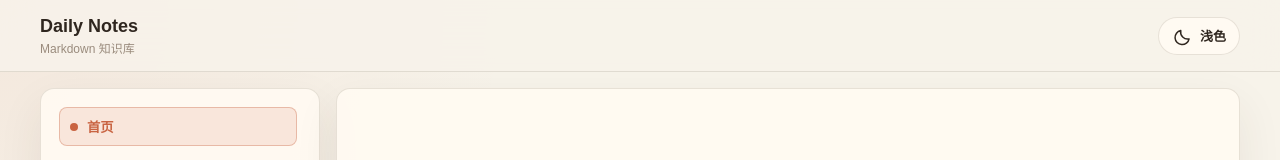
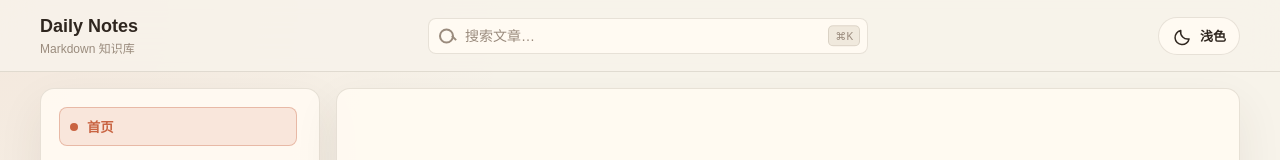
Before and after one commit to donglisuccess/daily-notes, a Vue app: page / in a window 1280 px wide. Shown: the top 160 px of the page. Built offline with nearby package versions, Linux system fonts and the light colour scheme.

Commit message:
fix: correct login page redirect behavior

```diff
--- a/src/components/AppHeader.vue
+++ b/src/components/AppHeader.vue
@@ -1,6 +1,9 @@
 <script setup lang="ts">
 import ThemeToggle from './ThemeToggle.vue';
 import IconMenu from './icons/IconMenu.vue';
+import { useNotes } from '@/composables/useNotes';
+import { useRouter } from 'vue-router';
+import { computed, nextTick, onBeforeUnmount, onMounted, ref } from 'vue';
 
 defineProps<{ theme: 'light' | 'dark' }>();
 const emit = defineEmits<{
@@ -8,6 +11,99 @@ const emit = defineEmits<{
   (e: 'toggle-menu'): void;
   (e: 'navigate-home'): void;
 }>();
+
+const { noteFiles } = useNotes();
+const router = useRouter();
+
+const searchQuery = ref('');
+const searchVisible = ref(false);
+const searchInputRef = ref<HTMLInputElement>();
+const activeIndex = ref(-1);
+let searchFrame: number | undefined;
+
+const filteredNotes = computed(() => {
+  const q = searchQuery.value.trim().toLowerCase();
+  if (!q) {
+    return [];
+  }
+  return noteFiles
+    .filter((note) => note.title.toLowerCase().includes(q))
+    .slice(0, 8);
+});
+
+function showSearch() {
+  searchVisible.value = true;
+  nextTick(() => searchInputRef.value?.focus());
+}
+
+function hideSearch() {
+  searchVisible.value = false;
+  searchQuery.value = '';
+  activeIndex.value = -1;
+}
+
+function handleKeydown(event: KeyboardEvent) {
+  if (event.key === 'k' && (event.ctrlKey || event.metaKey)) {
+    event.preventDefault();
+    if (searchVisible.value) {
+      hideSearch();
+    } else {
+      showSearch();
+    }
+    return;
+  }
+
+  if (!searchVisible.value) {
+    return;
+  }
+
+  if (event.key === 'Escape') {
+    hideSearch();
+    return;
+  }
+
+  if (event.key === 'ArrowDown') {
+    event.preventDefault();
+    activeIndex.value = Math.min(activeIndex.value + 1, filteredNotes.value.length - 1);
+    return;
+  }
+
+  if (event.key === 'ArrowUp') {
+    event.preventDefault();
+    activeIndex.value = Math.max(activeIndex.value - 1, -1);
+    return;
+  }
+
+  if (event.key === 'Enter' && activeIndex.value >= 0) {
+    event.preventDefault();
+    const selected = filteredNotes.value[activeIndex.value];
+    if (selected) {
+      router.push(selected.routePath);
+      hideSearch();
+    }
+    return;
+  }
+}
+
+function handleSelectNote(routePath: string) {
+  router.push(routePath);
+  hideSearch();
+}
+
+function handleSearchInput() {
+  activeIndex.value = -1;
+}
+
+onMounted(() => {
+  window.addEventListener('keydown', handleKeydown);
+});
+
+onBeforeUnmount(() => {
+  window.removeEventListener('keydown', handleKeydown);
+  if (searchFrame !== undefined) {
+    window.cancelAnimationFrame(searchFrame);
+  }
+});
 </script>
 
 <template>
@@ -21,6 +117,42 @@ const emit = defineEmits<{
         <span>Markdown 知识库</span>
       </button>
     </div>
+
+    <div class="header-center">
+      <div class="search-box" :class="{ 'search-box--active': searchVisible }">
+        <div class="search-input-wrap">
+          <input
+            ref="searchInputRef"
+            v-model="searchQuery"
+            class="search-input"
+            type="search"
+            placeholder="搜索文章…"
+            autocomplete="off"
+            @input="handleSearchInput"
+            @keydown.stop
+          />
+          <kbd class="search-kbd">⌘K</kbd>
+        </div>
+        <ul v-if="searchVisible && filteredNotes.length" class="search-results" role="listbox">
+          <li
+            v-for="(note, idx) in filteredNotes"
+            :key="note.routePath"
+            class="search-result"
+            :class="{ 'search-result--active': idx === activeIndex }"
+            role="option"
+            @click="handleSelectNote(note.routePath)"
+            @mouseenter="activeIndex = idx"
+          >
+            <span class="search-result__path">{{ note.segments.slice(0, -1).join(' / ') }}</span>
+            <span class="search-result__title">{{ note.title }}</span>
+          </li>
+        </ul>
+        <div v-else-if="searchVisible && searchQuery.trim()" class="search-empty">
+          未找到匹配文章
+        </div>
+      </div>
+    </div>
+
     <ThemeToggle :theme="theme" @toggle="emit('toggle-theme')" />
   </header>
 </template>
@@ -91,8 +223,169 @@ const emit = defineEmits<{
   outline-offset: 3px;
 }
 
+/* Search */
+.header-center {
+  flex: 1;
+  display: flex;
+  justify-content: center;
+  padding: 0 clamp(12px, 4vw, 32px);
+}
+
+.search-box {
+  position: relative;
+  width: 100%;
+  max-width: 440px;
+}
+
+.search-input-wrap {
+  position: relative;
+  display: flex;
+  align-items: center;
+}
+
+.search-input {
+  width: 100%;
+  height: 36px;
+  padding: 0 48px 0 36px;
+  border: 1px solid var(--panel-border);
+  border-radius: var(--radius-sm);
+  background: var(--panel-bg);
+  color: var(--text-primary);
+  font-size: 14px;
+  outline: none;
+  transition: border-color var(--transition-base), box-shadow var(--transition-base);
+  box-sizing: border-box;
+  appearance: none;
+  -webkit-appearance: none;
+}
+
+.search-input::placeholder {
+  color: var(--text-muted);
+}
+
+.search-input:focus {
+  border-color: color-mix(in srgb, var(--accent) 55%, var(--panel-border));
+  box-shadow: 0 0 0 3px var(--accent-soft);
+}
+
+/* Search icon via background pseudo-element */
+.search-input-wrap::before {
+  content: '';
+  position: absolute;
+  left: 11px;
+  top: 50%;
+  transform: translateY(-50%);
+  width: 15px;
+  height: 15px;
+  background: transparent;
+  border: 2px solid var(--text-muted);
+  border-radius: 50%;
+  pointer-events: none;
+}
+
+.search-input-wrap::after {
+  content: '';
+  position: absolute;
+  left: 23px;
+  top: calc(50% + 2px);
+  transform: translateY(-50%) rotate(45deg);
+  width: 6px;
+  height: 2px;
+  background: var(--text-muted);
+  pointer-events: none;
+}
+
+.search-kbd {
+  position: absolute;
+  right: 8px;
+  top: 50%;
+  transform: translateY(-50%);
+  padding: 2px 6px;
+  border: 1px solid var(--panel-border);
+  border-radius: 5px;
+  background: var(--panel-muted);
+  color: var(--text-muted);
+  font-size: 11px;
+  font-family: inherit;
+  line-height: 1.4;
+  pointer-events: none;
+  white-space: nowrap;
+}
+
+.search-results {
+  position: absolute;
+  top: calc(100% + 6px);
+  left: 0;
+  right: 0;
+  background: var(--panel-bg);
+  border: 1px solid var(--panel-border);
+  border-radius: var(--radius-md);
+  box-shadow: 0 18px 45px rgba(62, 49, 38, 0.14);
+  list-style: none;
+  margin: 0;
+  padding: 6px;
+  z-index: 100;
+  overflow: hidden;
+}
+
+.search-result {
+  display: flex;
+  flex-direction: column;
+  gap: 3px;
+  padding: 10px 12px;
+  border-radius: var(--radius-sm);
+  cursor: pointer;
+  transition: background var(--transition-base);
+}
+
+.search-result__path {
+  font-size: 11px;
+  color: var(--text-muted);
+  font-weight: 600;
+}
+
+.search-result__title {
+  font-size: 14px;
+  color: var(--text-primary);
+  font-weight: 500;
+  overflow: hidden;
+  text-overflow: ellipsis;
+  white-space: nowrap;
+}
+
+.search-result:hover,
+.search-result--active {
+  background: var(--accent-soft);
+}
+
+.search-result--active .search-result__title {
+  color: var(--accent);
+}
+
+.search-empty {
+  position: absolute;
+  top: calc(100% + 6px);
+  left: 0;
+  right: 0;
+  padding: 14px 12px;
+  background: var(--panel-bg);
+  border: 1px solid var(--panel-border);
+  border-radius: var(--radius-md);
+  box-shadow: 0 18px 45px rgba(62, 49, 38, 0.14);
+  color: var(--text-muted);
+  font-size: 13px;
+  text-align: center;
+  z-index: 100;
+}
+
 @media (min-width: 900px) {
   .menu-toggle {
+    display: none;
+  }
+}
+
+@media (max-width: 900px) {
+  .header-center {
     display: none;
   }
 }
```
Also changed, not shown: 1 other file (tests, documents, lock files or other folders).
